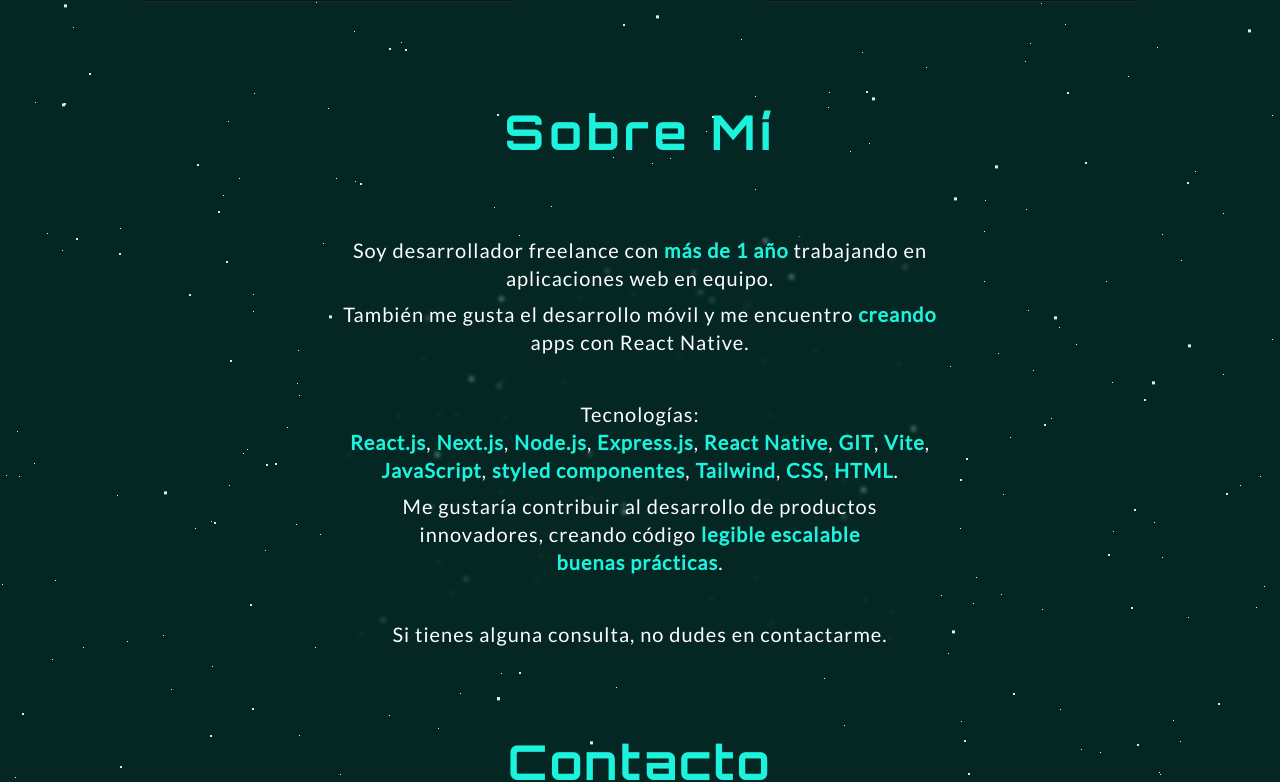
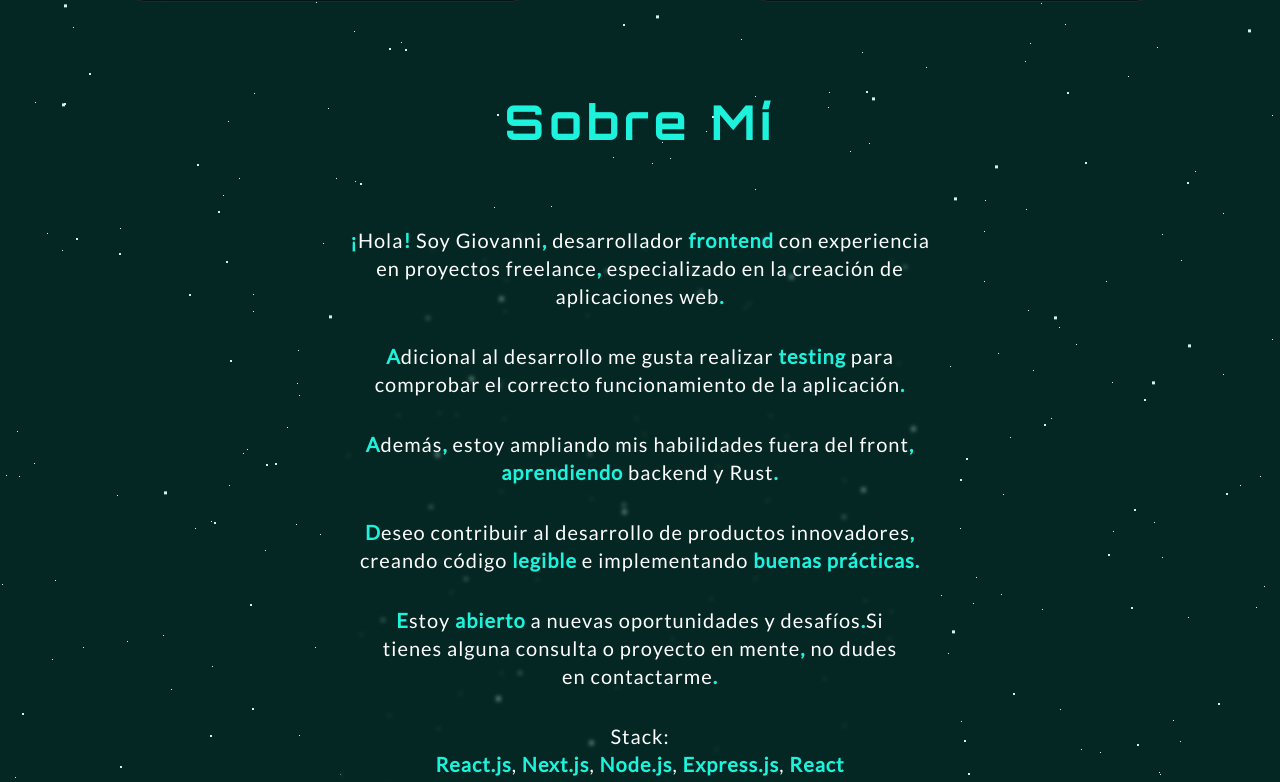
Before and after one commit to gixilym/portfolio-gixi, a Preact app: page / in a window 1280 px wide. Shown: the part 2002-2784 px from the top of the page. Built offline with nearby package versions, Linux system fonts and the light colour scheme.

Commit message:
cambios en el aboutme

```diff
--- a/index.html
+++ b/index.html
@@ -48,7 +48,7 @@
     <link rel="shortcut icon" href=/favicon.ico type="image/x-icon"> <link
     rel=preconnect href=https://fonts.googleapis.com> <link rel=preconnect
     href=https://fonts.gstatic.com crossorigin>
-    <title>Giovanni Liotta | Front End</title>
+    <title>Giovanni Liotta | Frontend</title>
   </head>
   <body>
     <div id=app></div>
--- a/src/components/AboutMe.jsx
+++ b/src/components/AboutMe.jsx
@@ -12,36 +12,48 @@
         Sobre Mí
       </h2>
 
-      <div class="backdrop-blur-[2px] text-white text-center text-pretty tracking-wider font-lato flex flex-col justify-center items-center gap-y-2 text-lg px-2 md:px-0 md:text-xl w-full max-w-[600px]">
+      <div class="backdrop-blur-[2px] text-white text-center text-pretty tracking-wider font-lato flex flex-col justify-center items-center gap-y-8 text-lg px-2 md:px-0 md:text-xl w-full max-w-[600px]">
         <p>
-          Soy desarrollador freelance con
-          <T> más de 1 año </T>
-          trabajando en aplicaciones web en equipo.
+          <T>¡</T>Hola<T>!</T> Soy Giovanni<T>,</T> desarrollador{" "}
+          <T>frontend</T> con experiencia en proyectos freelance<T>,</T>{" "}
+          especializado en la creación de aplicaciones web<T>.</T>
         </p>
         <p>
-          También me gusta el desarrollo móvil y me encuentro
-          <T> creando </T>apps con React Native.
-        </p>
-        <br />
-        <p>
-          Tecnologías:
-          <br />
-          <T> React.js</T>,<T> Next.js</T>,<T> Node.js</T>,<T> Express.js</T>,
-          <T> React Native</T>,<T> GIT</T>,<T> Vite</T>,<T> JavaScript</T>,
-          <T> styled componentes</T>,<T> Tailwind</T>,<T> CSS</T>,<T> HTML</T>.
+          <T>A</T>dicional al desarrollo me gusta realizar<T> testing </T> para
+          comprobar el correcto funcionamiento de la aplicación<T>.</T>
         </p>
 
         <p>
-          Me gustaría contribuir al desarrollo de productos innovadores, creando
-          código
-          <T> legible</T>
-          <T> escalable</T>
-          <T> buenas prácticas</T>.
+          <T>A</T>demás<T>,</T> estoy ampliando mis habilidades fuera del front
+          <T>,</T>
+          <T> aprendiendo </T>
+          backend y Rust<T>.</T>
         </p>
-        <br />
+
+        <p>
+          <T>D</T>eseo contribuir al desarrollo de productos innovadores
+          <T>, </T>
+          creando código
+          <T> legible</T> e implementando
+          <T> buenas prácticas.</T>
+        </p>
+
         <p class="text-pretty">
-          Si tienes alguna consulta, no dudes en contactarme.
+          <T>E</T>stoy <T>abierto</T> a nuevas oportunidades y desafíos<T>.</T>
+          Si tienes alguna consulta o proyecto en mente<T>,</T> no dudes en
+          contactarme
+          <T>.</T>
         </p>
+
+        <div class="">
+          <span>Stack: </span>
+          <p class="text-balance">
+            <T> React.js</T>,<T> Next.js</T>,<T> Node.js</T>,<T> Express.js</T>,
+            <T> React Native</T>,<T> Playwright</T>,<T> GIT</T>,<T> Vite</T>,
+            <T> JavaScript</T>,<T> styled componentes</T>,<T> Tailwind</T>,
+            <T> CSS</T>,<T> HTML</T>.
+          </p>
+        </div>
       </div>
     </section>
   );
--- a/src/components/Home.jsx
+++ b/src/components/Home.jsx
@@ -38,7 +38,7 @@
           </p>
           <br />
           <h1 class="text-5xl sm:text-7xl capitalize text-center w-full">
-            Front End
+            Frontend
           </h1>
           <br />
           <p class="text-lg sm:text-2xl capitalize text-end w-full -mr-2">
--- a/src/components/Technologies.jsx
+++ b/src/components/Technologies.jsx
@@ -3,7 +3,7 @@
 
 function Technologies() {
   return (
-    <section class="flex w-full justify-center items-center overflow-hidden">
+    <section class="flex w-full justify-center items-center overflow-hidden opacity-65">
       <SVG.ReactSVG />
       <SVG.NodeSVG />
       <SVG.NextSVG />
```
